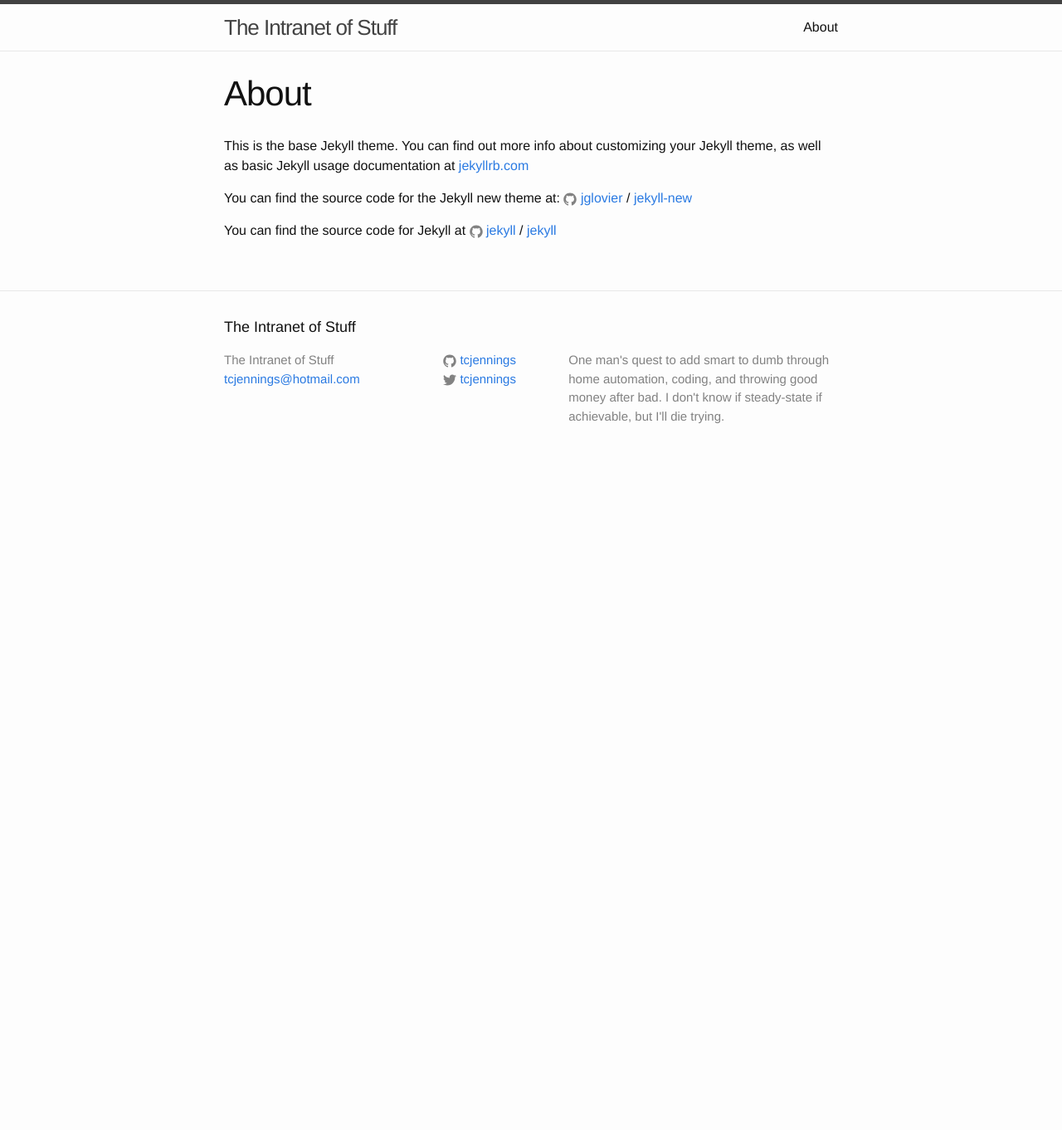
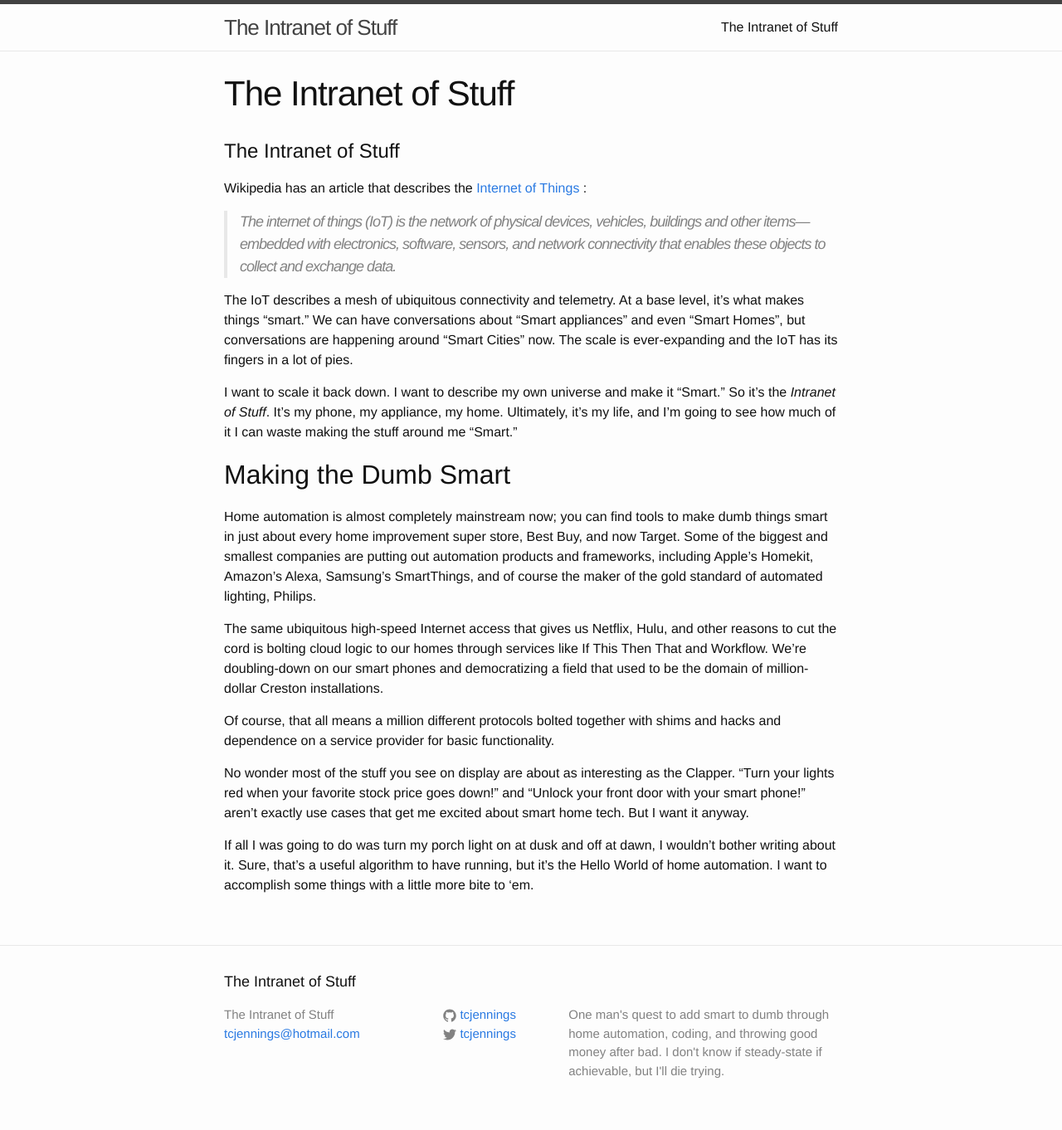
Before and after one commit to tcjennings/tcjennings.github.io, a Jekyll site: the page built from about.md, in a window 1280 px wide. Shown: the whole page at 83% size. Built offline with Jekyll 4.4.1, drawn with Linux system fonts in a browser that asks for light colours; before the commit the page ends 900 px from its top, so only the background shows below that.

Commit message:
move post to about

```diff
--- a/_config.yml
+++ b/_config.yml
@@ -13,7 +13,7 @@
    coding, and throwing good money after bad. I don't know if steady-state
    if achievable, but I'll die trying.
 baseurl: "" # the subpath of your site, e.g. /blog
-url: "http://www.theintranetofstuff.com"
+url: "http://www.intranetofstuff.com"
 twitter_username: tcjennings
 github_username: tcjennings
 
--- a/about.md
+++ b/about.md
@@ -1,15 +1,27 @@
 ---
-layout: page
-title: About
-permalink: /about/
+layout: post
+title: The Intranet of Stuff
 ---
+# The Intranet of Stuff
 
-This is the base Jekyll theme. You can find out more info about customizing your Jekyll theme, as well as basic Jekyll usage documentation at [jekyllrb.com](http://jekyllrb.com/)
+Wikipedia has an article that describes the [Internet of Things][] :
 
-You can find the source code for the Jekyll new theme at:
-{% include icon-github.html username="jglovier" %} /
-[jekyll-new](https://github.com/jglovier/jekyll-new)
+>The internet of things (IoT) is the network of physical devices, vehicles, buildings and other items—embedded with electronics, software, sensors, and network connectivity that enables these objects to collect and exchange data.
 
-You can find the source code for Jekyll at
-{% include icon-github.html username="jekyll" %} /
-[jekyll](https://github.com/jekyll/jekyll)
+The IoT describes a mesh of ubiquitous connectivity and telemetry. At a base level, it's what makes things "smart." We can have conversations about "Smart appliances" and even "Smart Homes", but conversations are happening around "Smart Cities" now. The scale is ever-expanding and the IoT has its fingers in a lot of pies.
+
+I want to scale it back down. I want to describe my own universe and make it "Smart." So it's the *Intranet of Stuff*. It's my phone, my appliance, my home. Ultimately, it's my life, and I'm going to see how much of it I can waste making the stuff around me "Smart."
+
+## Making the Dumb Smart
+
+Home automation is almost completely mainstream now; you can find tools to make dumb things smart in just about every home improvement super store, Best Buy, and now Target. Some of the biggest and smallest companies are putting out automation products and frameworks, including Apple's Homekit, Amazon's Alexa, Samsung's SmartThings, and of course the maker of the gold standard of automated lighting, Philips.
+
+The same ubiquitous high-speed Internet access that gives us Netflix, Hulu, and other reasons to cut the cord is bolting cloud logic to our homes through services like If This Then That and Workflow. We're doubling-down on our smart phones and democratizing a field that used to be the domain of million-dollar Creston installations.
+
+Of course, that all means a million different protocols bolted together with shims and hacks and dependence on a service provider for basic functionality.
+
+No wonder most of the stuff you see on display are about as interesting as the Clapper. "Turn your lights red when your favorite stock price goes down!" and "Unlock your front door with your smart phone!" aren't exactly use cases that get me excited about smart home tech. But I want it anyway.
+
+If all I was going to do was turn my porch light on at dusk and off at dawn, I wouldn't bother writing about it. Sure, that's a useful algorithm to have running, but it's the Hello World of home automation. I want to accomplish some things with a little more bite to 'em.
+
+[Internet of Things]: https://en.wikipedia.org/wiki/Internet_of_things
```
Also changed, not shown: _posts/2016-06-18-the-intranet-of-stuff.md (deleted, +0 -27 lines).
